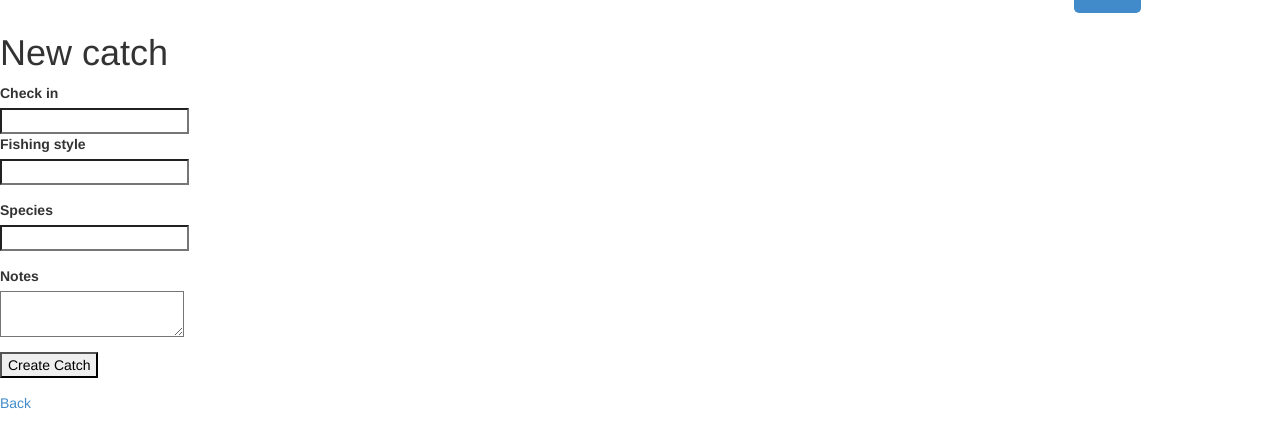
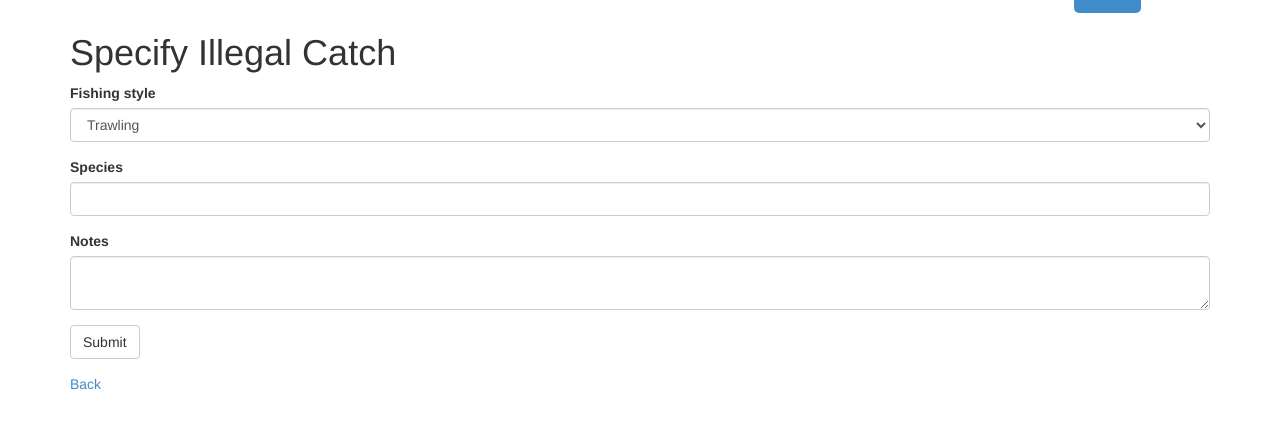
Before and after one commit to yeenow123/fishsquare, a Rails app: page /catches/new in a window 1280 px wide. Shown: the part 47-495 px from the top of the page. Run offline with Rails 7, Linux system fonts and the light colour scheme; parts of the project's set-up code (start-up, migrations or seed data) failed here and were passed over; some libraries are stand-ins or nearby versions.

Commit message:
Add catches to illegal fishing

```diff
--- a/app/assets/stylesheets/application.css
+++ b/app/assets/stylesheets/application.css
@@ -16,7 +16,7 @@
  *= require jumbotron-narrow.min
  */
 
-/*.btn-file {
+.btn-file {
     position: relative;
     overflow: hidden;
 }
@@ -34,4 +34,4 @@
     background: white;
     cursor: inherit;
     display: block;
-}*/
+}
--- a/app/controllers/catches_controller.rb
+++ b/app/controllers/catches_controller.rb
@@ -25,10 +25,11 @@ class CatchesController < ApplicationController
   # POST /catches.json
   def create
     @catch = Catch.new(catch_params)
+    check_in_id = @catch.check_in_id.to_s
 
     respond_to do |format|
       if @catch.save
-        format.html { redirect_to @catch, notice: 'Catch was successfully created.' }
+        format.html { redirect_to "/check_ins/" + check_in_id, notice: 'Catch was successfully created.' }
         format.json { render :show, status: :created, location: @catch }
       else
         format.html { render :new }
--- a/app/models/check_in.rb
+++ b/app/models/check_in.rb
@@ -21,4 +21,8 @@ class CheckIn < ActiveRecord::Base
 	def report_time_formatted
 		report_time.strftime("%Y-%m-%d %H:%M")
 	end
+
+	def has_catch?
+		self.report_type == 'Poaching // Illegal Fishing'
+	end
 end
--- a/app/views/catches/_form.html.erb
+++ b/app/views/catches/_form.html.erb
@@ -11,23 +11,23 @@
     </div>
   <% end %>
 
-  <div class="field">
-    <%= f.label :check_in_id %><br>
-    <%= f.number_field :check_in_id %>
-  </div>
+  <% if params[:check_in_id] %>
+    <%= f.hidden_field :check_in_id, :value => params[:check_in_id].to_i %>
+  <% end %>
+
   <div class="form-group">
     <%= f.label :fishing_style %><br>
-    <%= f.text_field :fishing_style %>
+    <%= f.select(:fishing_style, options_for_select([['Trawling', 'Trawling'], ['Netting', 'Netting'], ['Line Fishing','Line Fishing'], ['Trapping','Trapping'], ['Speargun','Speargun']]), {}, {:class => 'form-control'} ) %>
   </div>
   <div class="form-group">
     <%= f.label :species %><br>
-    <%= f.text_field :species %>
+    <%= f.text_field :species, class: 'form-control' %>
   </div>
   <div class="form-group">
     <%= f.label :notes %><br>
-    <%= f.text_area :notes %>
+    <%= f.text_area :notes, class: 'form-control' %>
   </div>
   <div class="form-group">
-    <%= f.submit %>
+    <%= f.submit "Submit", class: 'btn btn-default' %>
   </div>
 <% end %>
--- a/app/views/catches/new.html.erb
+++ b/app/views/catches/new.html.erb
@@ -1,5 +1,9 @@
-<h1>New catch</h1>
+<div class="container">
+
+<h1>Specify Illegal Catch</h1>
 
 <%= render 'form' %>
 
 <%= link_to 'Back', catches_path %>
+
+</div>
--- a/app/views/check_ins/show.html.erb
+++ b/app/views/check_ins/show.html.erb
@@ -31,6 +31,10 @@
   		<strong>Notes:</strong>
   		<%= @check_in.notes %>
 	</div>
+<% end %>
+
+<% if @check_in.has_catch? %>
+  <%= render :partial => 'catches/catches' %>
 <% end %>
 
 <%= render :partial => '/vessels/vessel_partial' %>
--- a/config/routes.rb
+++ b/config/routes.rb
@@ -14,7 +14,9 @@ Rails.application.routes.draw do
   match '/check_in/vessel/new/:check_in_id', to: 'vessels#new', via: 'get'
   match '/check_in/vessel/edit/:id/:check_in_id', to: 'vessels#edit', via: 'get'
 
-  match '/check_in/check_in_images/new/:check_in_id', to: 'check_in_images#new', via: 'get'
+  match '/check_in/check_in_image/new/:check_in_id', to: 'check_in_images#new', via: 'get'
+
+  match '/check_in/catch/new/:check_in_id', to: 'catches#new', via: 'get'
 
   # The priority is based upon order of creation: first created -> highest priority.
   # See how all your routes lay out with "rake routes".
```
Also changed, not shown: app/views/catches/_catches.html.erb (added, +24 -0 lines).
